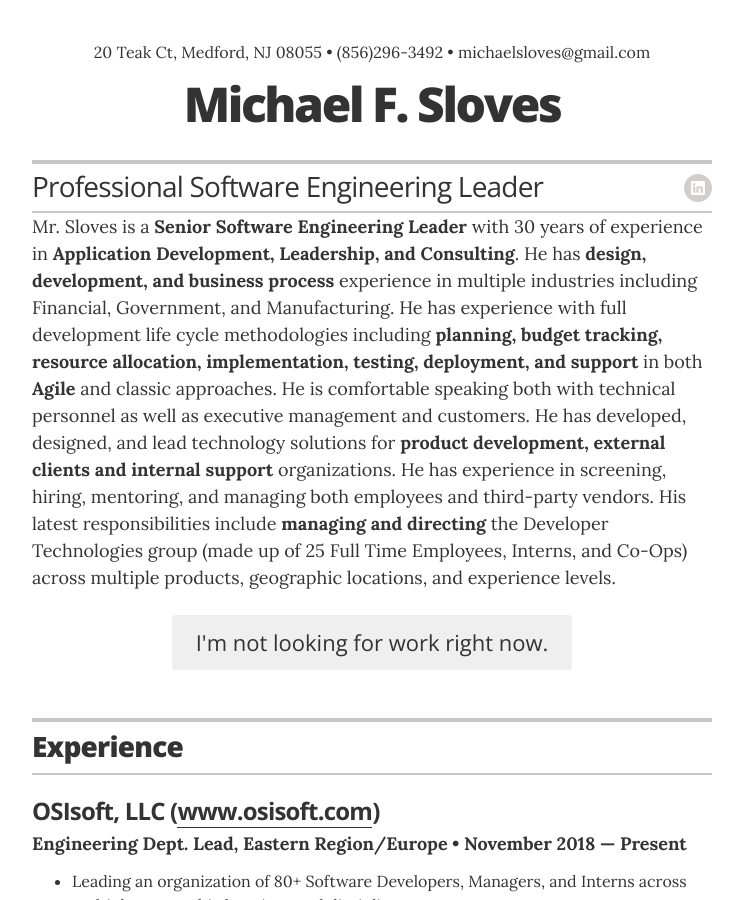
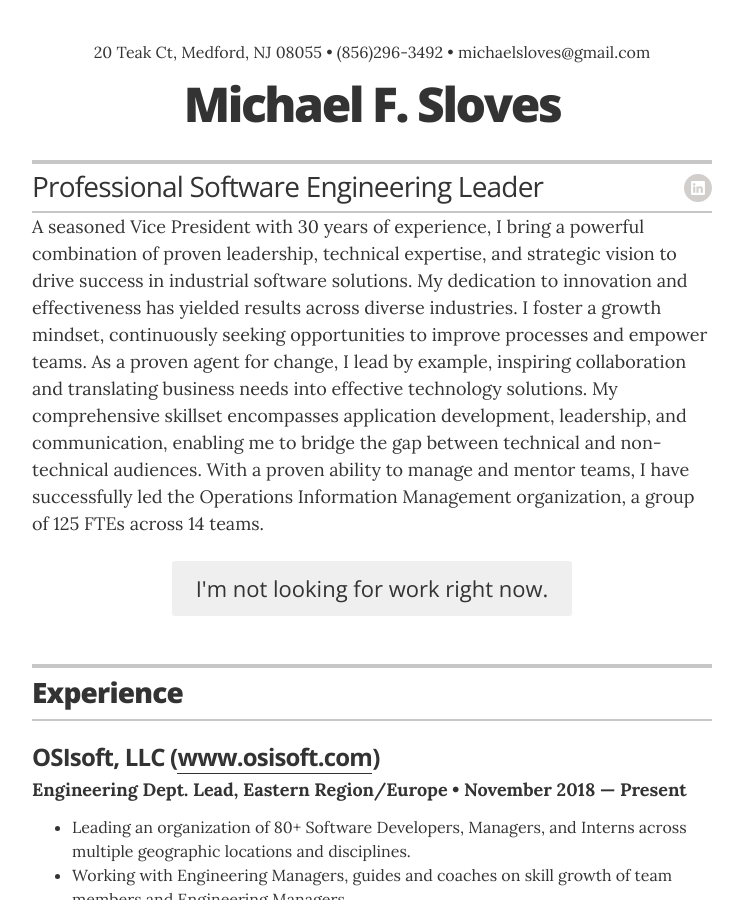
Before and after one commit to Sloveez/sloveez.github.io, a Jekyll site: the page built from index.html, in a window 1280 px wide and 900 px high. Shown: the whole window, without its empty margins (268-1011 px from the left). Built offline with Jekyll 4.4.1, drawn with Linux system fonts in a browser that asks for light colours.

Commit message:
Update execsummary.yml
summary change

```diff
--- a/_data/execsummary.yml
+++ b/_data/execsummary.yml
@@ -1 +1 @@
-- text: Mr. Sloves is a <strong>Senior Software Engineering Leader</strong> with 30 years of experience in <strong>Application Development, Leadership, and Consulting</strong>.  He has <strong>design, development, and business process</strong> experience in multiple industries including Financial, Government, and Manufacturing.  He has experience with full development life cycle methodologies including <strong>planning, budget tracking, resource allocation, implementation, testing, deployment, and support</strong> in both <strong>Agile</strong> and classic approaches. He is comfortable speaking both with technical personnel as well as executive management and customers. He has developed, designed, and lead technology solutions for <strong>product development, external clients and internal support</strong> organizations.  He has experience in screening, hiring, mentoring, and managing both employees and third-party vendors.  His latest responsibilities include <strong>managing and directing</strong> the Developer Technologies group (made up of 25 Full Time Employees, Interns, and Co-Ops) across multiple products, geographic locations, and experience levels.
+- text: A seasoned Vice President with 30 years of experience, I bring a powerful combination of proven leadership, technical expertise, and strategic vision to drive success in industrial software solutions. My dedication to innovation and effectiveness has yielded results across diverse industries.  I foster a growth mindset, continuously seeking opportunities to improve processes and empower teams. As a proven agent for change, I lead by example, inspiring collaboration and translating business needs into effective technology solutions. My comprehensive skillset encompasses application development, leadership, and communication, enabling me to bridge the gap between technical and non-technical audiences. With a proven ability to manage and mentor teams, I have successfully led the Operations Information Management organization, a group of 125 FTEs across 14 teams.
```
